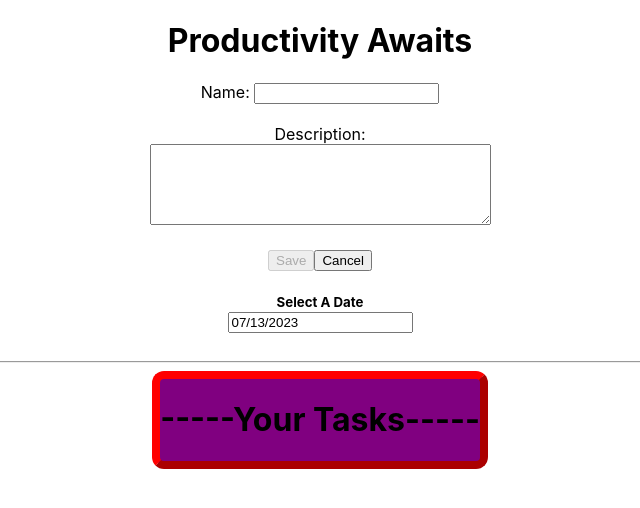
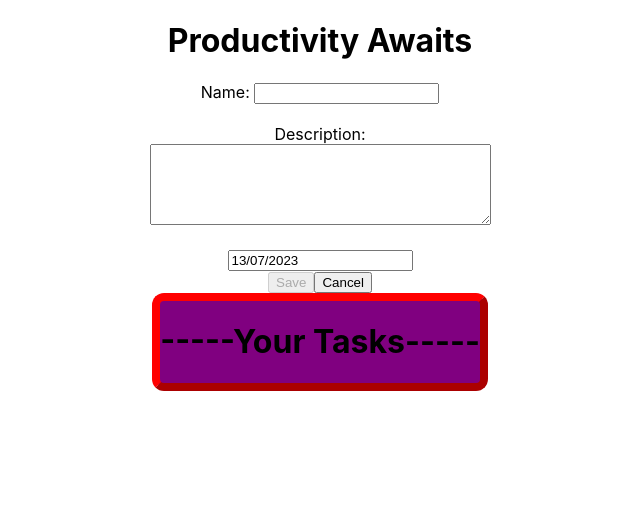
Before and after one commit to TAJ-32/ToDoApp, a React (Create React App) app: page / in a window 1280 px wide. Shown: the top 508 px of the page, without its empty margins (320-960 px from the left). Built offline with nearby package versions, Linux system fonts and the light colour scheme.

Commit message:
DATES SHOWING

```diff
--- a/src/Components/Calendar.js
+++ b/src/Components/Calendar.js
@@ -4,8 +4,11 @@ import globalstyle from '../styles/globals.css';
 
 import { useState, useEffect } from 'react';
 
-export default function Calendar({ task }) {
-    const [deadline, setDeadline] = useState(task ? task.deadline : new Date());
+export default function Calendar({ task, deadline, setDeadline }) {
+    // const [deadline, setDeadline] = useState(new Date().toLocaleDateString('fr-FR'));
+
+    console.log("IN CALENDAR")
+
 
     return (
       <div>
@@ -14,12 +17,22 @@ export default function Calendar({ task }) {
         <div className='token'>
         <h5>Select A Date</h5>
         </div>
-        <DatePicker className={styles} selected={deadline} onChange={(deadline) => setDeadline(deadline)} />
+        {/* <DatePicker className={styles} selected={date} onChange={(date) => setDeadline(date)} /> */}
+
+        <DatePicker
+            dateFormat="MM/dd/yyyy"
+            value={deadline}
+            onChange={(date) => {
+                const d = new Date(date).toLocaleDateString('fr-FR');
+                console.log("D: " + d);
+                setDeadline(d);
+            }}
+        />
 
         <br></br>
         <br></br>
 
-        <hr />
+
 
 
       </div>
--- a/src/Components/TaskCreation.js
+++ b/src/Components/TaskCreation.js
@@ -5,14 +5,21 @@ import { useState } from "react";
 import TaskShape from "./TaskShape";
 import Calendar from "./Calendar";
 
+import DatePicker from 'react-datepicker';
+import styles from 'react-datepicker/dist/react-datepicker.css';
+
 export default function TaskCreation({ task, complete }) {
   const [name, setName] = useState(task ? task.name : "");
   const [description, setDescription] = useState(task ? task.description : "");
+  const [deadline, setDeadline] = useState(new Date().toLocaleDateString('fr-FR'));
+
 
   function SaveButton() {
     const currentDate = new Date();
 
     const currDateString = currentDate.toISOString();
+
+    //const deadlingDateString = deadlineDate.toISOString();
 
     console.log("Hello")
 
@@ -21,7 +28,7 @@ export default function TaskCreation({ task, complete }) {
       name: name,
       description: description,
       created: currDateString,
-      deadline: <Calendar task={task} />
+      deadline: deadline,
     });
   }
 
@@ -30,7 +37,9 @@ export default function TaskCreation({ task, complete }) {
   }
 
   return (
+
     <div>
+
       <label>
         Name:{" "}
         <input
@@ -55,6 +64,20 @@ export default function TaskCreation({ task, complete }) {
       <br></br>
       <br></br>
 
+      {/* <Calendar task={task} deadline={deadline} setDeadline={setDeadline}/> */}
+
+      <DatePicker
+            dateFormat="MM/dd/yyyy"
+            value={deadline}
+            onChange={(date) => {
+                const d = new Date(date).toLocaleDateString('fr-FR');
+                console.log("D: " + d);
+                setDeadline(d);
+            }}
+        />
+
+      <br></br>
+
 
       <button
         type="sumbit"
--- a/src/Components/TaskDetails.js
+++ b/src/Components/TaskDetails.js
@@ -11,10 +11,14 @@ export default function TaskDetails({ task }) {
     setShowMore(!showMore);
   };
 
+  console.log("Deadline: " + task.deadline);
+  console.log("Now: " + new Date());
+
   return (
 
     <ul key={task.name} data-testid="name" onClick={() => Handler()}>
-        <h5>{task.name}</h5>
+        <h5>{task ? task.name + " (" + task.deadline + ") " : ""}</h5>
+        <br></br>
         {showMore && task.description}
     </ul>
   );
--- a/src/Components/TaskMaker.js
+++ b/src/Components/TaskMaker.js
@@ -59,7 +59,7 @@ export default function TaskMaker({
         complete={complete}
       />
 
-      <Calendar />
+      {/* <Calendar /> */}
 
       <TaskViewer
         Tasks={Tasks}
--- a/src/Components/TaskViewer.js
+++ b/src/Components/TaskViewer.js
@@ -7,8 +7,8 @@ export default function TaskViewer({ Tasks }) {
     const tasks_list = Tasks.map((task) => (
         <TaskDetails key={task.title} task={task} />
     ))
+
     return (
-
 
         <div className={styles.border}>
 
```
